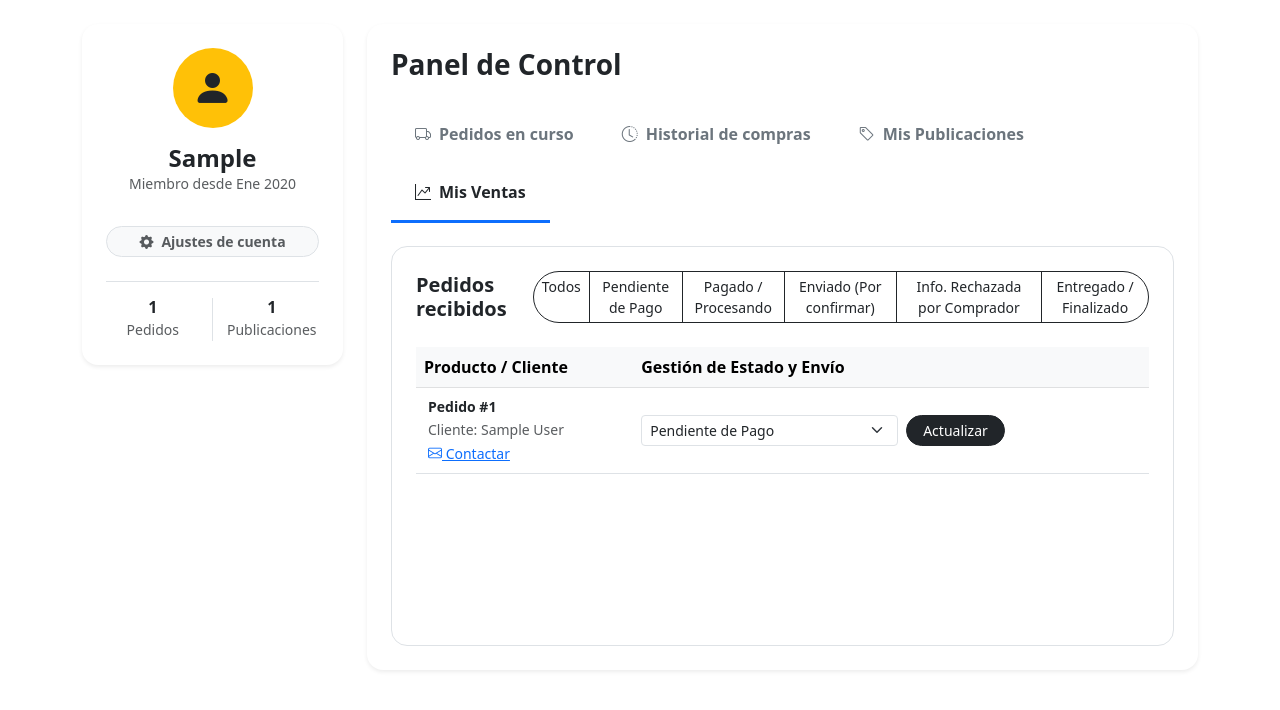
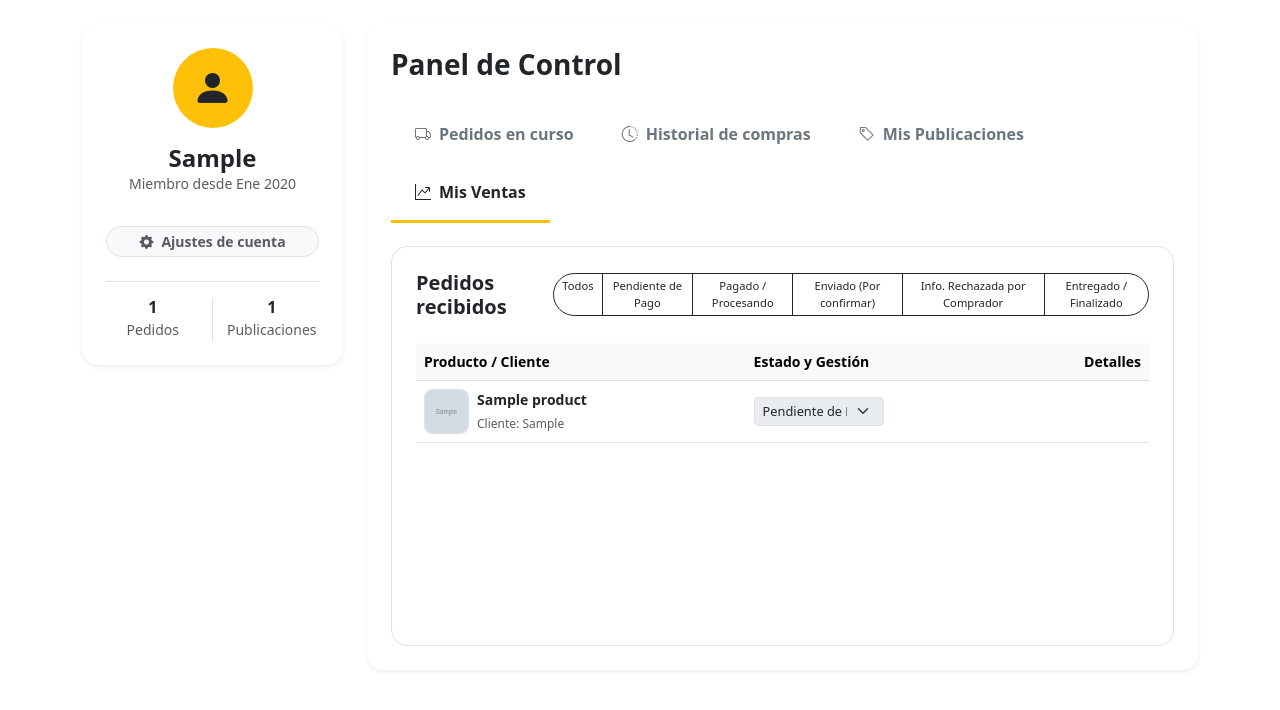
Before and after one commit to Fish-uz/Web-Ecomerce-Framazon, a Django app: page /profile/ in a window 1280 px wide, after a click on "Mis Ventas". Shown: the part 56-766 px from the top of the page. Run offline with Django 5.2, Linux system fonts and the light colour scheme; a user stored in the database is signed in; tables that the repository leaves empty hold one stand-in row (values such as "Sample post"); grey boxes marked "Sample" are stand-in pictures.

Commit message:
Mejora en el perfil del cliente, vendedor

```diff
--- a/shop/templates/shop/user/profile.html
+++ b/shop/templates/shop/user/profile.html
@@ -84,10 +84,9 @@
                                                 {% endif %}
                                             </td>
                                             <td>
-                                                {% if order.status == 'shipped' or order.status == 'info_rejected' %}
+                                                {% if order.status == 'shipped' or order.status == 'info_rejected' or order.status == 'delivered' %}
                                                     <div class="small">
                                                         <strong class="text-dark">{{ order.courier_name }}</strong><br>
-                                                        <span class="text-muted">Tlf: {{ order.courier_phone }}</span><br>
                                                         <span class="text-muted">Guía: {{ order.tracking_number }}</span><br>
                                                         {% if order.shipping_proof %}
                                                             <a href="{{ order.shipping_proof.url }}" target="_blank" class="text-warning fw-bold text-decoration-none small">
@@ -200,72 +199,101 @@
                             <div class="d-flex justify-content-between align-items-center mb-4">
                                 <h5 class="fw-bold mb-0">Pedidos recibidos</h5>
                                 <div class="btn-group">
-                                    <a href="?status=#gestionar-ventas" class="btn btn-outline-dark btn-sm rounded-start-pill">Todos</a>
+                                    <a href="?status=#gestionar-ventas" class="btn btn-outline-dark btn-sm rounded-start-pill text-xs">Todos</a>
                                     {% for code, name in status_choices %}
-                                        <a href="?status={{ code }}#gestionar-ventas" class="btn btn-outline-dark btn-sm {% if forloop.last %}rounded-end-pill{% endif %}">{{ name }}</a>
+                                        <a href="?status={{ code }}#gestionar-ventas" class="btn btn-outline-dark btn-sm {% if forloop.last %}rounded-end-pill{% endif %} text-xs">{{ name }}</a>
                                     {% endfor %}
                                 </div>
                             </div>
+
                             <div class="table-responsive">
                                 <table class="table align-middle">
-                                    <thead class="table-light">
+                                    <thead class="table-light small">
                                         <tr>
                                             <th>Producto / Cliente</th>
-                                            <th>Gestión de Estado y Envío</th>
+                                            <th>Estado y Gestión</th>
+                                            <th class="text-end">Detalles</th>
                                         </tr>
                                     </thead>
                                     <tbody>
                                         {% for order_obj in orders %}
-                                        <tr>
+                                        <tr class="border-bottom">
                                             <td>
                                                 <div class="d-flex align-items-center">
-                                                    <div class="ms-1 flex-grow-1">
-                                                        <span class="small fw-bold d-block">Pedido #{{ order_obj.id }}</span>
-                                                        <span class="text-muted small">Cliente: {{ order_obj.first_name }} {{ order_obj.last_name }}</span><br>
-                                                        <a href="mailto:{{ order_obj.email }}" class="text-primary small"><i class="bi bi-envelope"></i> Contactar</a>
+                                                    {% with first_item=order_obj.items.first %}
+                                                    <img src="{{ first_item.product.image.url }}" class="rounded-3 me-2 border" style="width: 45px; height: 45px; object-fit: cover;">
+                                                    <div class="flex-grow-1">
+                                                        <span class="small fw-bold d-block text-truncate" style="max-width: 150px;">{{ first_item.product.name }}</span>
+                                                        <span class="text-muted" style="font-size: 0.75rem;">Cliente: {{ order_obj.first_name }}</span>
                                                     </div>
+                                                    {% endwith %}
                                                 </div>
                                             </td>
                                             <td>
-                                                <form action="{% url 'shop:update_order_status' order_obj.id %}" method="post" enctype="multipart/form-data">
+                                                <form action="{% url 'shop:update_order_status' order_obj.id %}" method="post" enctype="multipart/form-data" class="d-flex align-items-center gap-2">
                                                     {% csrf_token %}
-                                                    <div class="row g-2 align-items-center">
-                                                        <div class="col-auto">
-                                                            <select name="status" class="form-select form-select-sm status-select" data-order-id="{{ order_obj.id }}">
+                                                    <select name="status" class="form-select form-select-sm status-select" data-order-id="{{ order_obj.id }}" style="width: 130px; font-size: 0.8rem;"
+                                                    {% if order_obj.buyer_confirmed_info %}disabled{% endif %}>
                                                         {% for code, name in status_choices %}
                                                             <option value="{{ code }}" {% if order_obj.status == code %}selected{% endif %}>{{ name }}</option>
                                                         {% endfor %}
                                                     </select>
+                                                    {% if not order_obj.buyer_confirmed_info %}
+                                                    <button type="submit" class="btn btn-sm btn-dark rounded-pill px-2" style="font-size: 0.75rem;">Actualizar</button>
+                                                    {% endif %}
+                                                </form>
+                                            </td>
+                                            <td class="text-end">
+                                                <button id="arrow-{{ order_obj.id }}" class="btn btn-light btn-sm border rounded-circle shadow-sm arrow-toggle"
+                                                        type="button" data-bs-toggle="collapse"
+                                                        data-bs-target="#shipping-fields-{{ order_obj.id }}"
+                                                        style="{% if order_obj.status != 'shipped' and order_obj.status != 'info_rejected' %}display: none;{% endif %}">
+                                                    <i class="bi bi-chevron-down"></i>
+                                                </button>
+                                            </td>
+                                        </tr>
+                                        <tr>
+                                            <td colspan="3" class="p-0 border-0">
+                                                <div id="shipping-fields-{{ order_obj.id }}" class="collapse {% if order_obj.status == 'shipped' or order_obj.status == 'info_rejected' %}show{% endif %}">
+                                                    <div class="p-3 bg-light border-start border-end border-bottom rounded-bottom-4 mx-2 mb-3 shipping-container" id="container-{{ order_obj.id }}">
+                                                        <form action="{% url 'shop:update_order_status' order_obj.id %}" method="post" enctype="multipart/form-data">
+                                                            {% csrf_token %}
+                                                            <input type="hidden" name="status" value="{{ order_obj.status }}">
+                                                            <div class="row g-2">
+                                                                <div class="col-md-4">
+                                                                    <label class="form-label mb-1 fw-bold small">Empresa *</label>
+                                                                    <input type="text" name="courier_name" class="form-control form-control-sm" placeholder="Ej: Zoom" value="{{ order_obj.courier_name|default:'' }}"
+                                                                    {% if order_obj.buyer_confirmed_info %}readonly{% endif %}>
                                                                 </div>
-
-                                                        <div id="shipping-fields-{{ order_obj.id }}" class="col-12 {% if order_obj.status != 'shipped' and order_obj.status != 'info_rejected' %}d-none{% endif %} mt-2">
-                                                            <div class="p-3 bg-light border rounded-3 small">
-                                                                <div class="row g-2">
-                                                                    <div class="col-md-6">
-                                                                        <label class="form-label mb-1 fw-bold">Empresa de Envío *</label>
-                                                                        <input type="text" name="courier_name" class="form-control form-control-sm" placeholder="Zoom, Tealca..." value="{{ order_obj.courier_name|default:'' }}">
+                                                                <div class="col-md-4">
+                                                                    <label class="form-label mb-1 fw-bold small">Nro. Guía *</label>
+                                                                    <input type="text" name="tracking_number" class="form-control form-control-sm" value="{{ order_obj.tracking_number|default:'' }}"
+                                                                    {% if order_obj.buyer_confirmed_info %}readonly{% endif %}>
                                                                 </div>
-                                                                    <div class="col-md-6">
-                                                                        <label class="form-label mb-1 fw-bold">Nro. Guía *</label>
-                                                                        <input type="text" name="tracking_number" class="form-control form-control-sm" value="{{ order_obj.tracking_number|default:'' }}">
+                                                                <div class="col-md-4">
+                                                                    <label class="form-label mb-1 fw-bold small">Foto Comprobante</label>
+                                                                    {% if order_obj.buyer_confirmed_info %}
+                                                                        <div class="text-success small"><i class="bi bi-check-circle-fill"></i> Comprobante guardado</div>
+                                                                    {% else %}
+                                                                        <input type="file" name="shipping_proof" class="form-control form-control-sm">
+                                                                        {% if order_obj.shipping_proof %}
+                                                                        <div class="text-muted" style="font-size: 0.7rem;">Ya existe: {{ order_obj.shipping_proof.name|truncatechars:15 }}</div>
+                                                                        {% endif %}
+                                                                    {% endif %}
                                                                 </div>
-                                                                    <div class="col-12">
-                                                                        <label class="form-label mb-1 fw-bold">Comprobante de Envío</label>
-                                                                        <input type="file" name="shipping_proof" class="form-control form-control-sm">
+                                                                {% if not order_obj.buyer_confirmed_info %}
+                                                                <div class="col-12 text-end mt-2">
+                                                                    <button type="submit" class="btn btn-warning btn-sm fw-bold rounded-pill px-3">Guardar Detalles de Envío</button>
+                                                                </div>
+                                                                {% endif %}
+                                                            </div>
+                                                        </form>
                                                     </div>
                                                 </div>
-                                                            </div>
-                                                        </div>
-
-                                                        <div class="col-auto">
-                                                            <button type="submit" class="btn btn-sm btn-dark rounded-pill px-3">Actualizar</button>
-                                                        </div>
-                                                    </div>
-                                                </form>
                                             </td>
                                         </tr>
                                         {% empty %}
-                                        <tr><td colspan="2" class="text-center py-5 text-muted">No hay ventas con este estatus.</td></tr>
+                                        <tr><td colspan="3" class="text-center py-5 text-muted">No hay ventas registradas.</td></tr>
                                         {% endfor %}
                                     </tbody>
                                 </table>
@@ -281,29 +309,44 @@
 
 <style>
     .nav-tabs .nav-link { color: #6c757d; border-bottom: 3px solid transparent !important; transition: 0.3s; }
-    .nav-tabs .nav-link.active { color: #212529 !important; border-bottom: 3px solid #0d6efd !important; background: none; }
-    .nav-tabs .nav-link:hover { color: #0d6efd; }
+    .nav-tabs .nav-link.active { color: #212529 !important; border-bottom: 3px solid #ffc107 !important; background: none; }
+    .nav-tabs .nav-link:hover { color: #ffc107; }
     .min-vh-50 { min-height: 50vh; }
     .btn-xs { padding: 2px 8px; font-size: 0.75rem; }
+    .text-xs { font-size: 0.7rem; }
 </style>
 
 <script>
     document.addEventListener("DOMContentLoaded", function() {
-        // Lógica de pestañas para que se mantengan al recargar
+        // Lógica de Tabs persistentes
         let hash = window.location.hash;
         if (hash) {
             let tab = document.querySelector(`button[data-bs-target="${hash}"]`);
             if (tab) tab.click();
         }
 
+        // Lógica para mostrar/ocultar flecha y contenedor según estatus
         document.querySelectorAll('.status-select').forEach(select => {
             select.addEventListener('change', function() {
-                const orderId = this.getAttribute('data-order-id');
-                const fields = document.getElementById(`shipping-fields-${orderId}`);
+                const orderId = this.dataset.orderId;
+                const container = document.getElementById(`container-${orderId}`);
+                const arrow = document.getElementById(`arrow-${orderId}`);
+                const collapseEl = document.getElementById(`shipping-fields-${orderId}`);
+
                 if (this.value === 'shipped' || this.value === 'info_rejected') {
-                    fields.classList.remove('d-none');
+                    // Mostrar flecha y abrir contenedor
+                    arrow.style.display = 'inline-block';
+                    if (container) container.style.display = 'block';
+
+                    if (!collapseEl.classList.contains('show')) {
+                        new bootstrap.Collapse(collapseEl).show();
+                    }
                 } else {
-                    fields.classList.add('d-none');
+                    // Ocultar flecha y cerrar contenedor
+                    arrow.style.display = 'none';
+                    if (collapseEl.classList.contains('show')) {
+                        new bootstrap.Collapse(collapseEl).hide();
+                    }
                 }
             });
         });
--- a/shop/views.py
+++ b/shop/views.py
@@ -93,11 +93,21 @@ def order_create(request):
     if request.method == 'POST':
         form = OrderCreateForm(request.POST)
         if form.is_valid():
+            # Validación extra de stock al momento de crear la orden
+            for item in cart:
+                if item['quantity'] > item['product'].stock:
+                    messages.error(request, f"El producto {item['product'].name} ya no tiene stock suficiente.")
+                    return redirect('shop:cart_detail')
+
             order = form.save(commit=False)
             order.user = request.user
             order.save()
             for item in cart:
                 OrderItem.objects.create(order=order, product=item['product'], price=item['price'], quantity=item['quantity'])
+                # Descontar stock
+                item['product'].stock -= item['quantity']
+                item['product'].save()
+
             cart.clear()
             return render(request, 'shop/order/created.html', {'order': order})
     else:
@@ -111,26 +121,23 @@ def my_orders(request):
 
 @login_required
 def user_profile(request):
-    # Variables originales para tus pestañas
     active_orders = Order.objects.filter(user=request.user).exclude(status__in=['delivered', 'canceled', 'completed'])
     order_history = Order.objects.filter(user=request.user)
     my_products = Product.objects.filter(vendedor=request.user)
     mis_ventas = OrderItem.objects.filter(product__vendedor=request.user).order_by('-id')
 
-    # Lógica de filtrado para la pestaña "Gestionar Ventas"
     status_filter = request.GET.get('status')
     orders_filtered = Order.objects.filter(items__product__vendedor=request.user).distinct()
 
     if status_filter:
         orders_filtered = orders_filtered.filter(status=status_filter)
 
-    # Un solo contexto con TODO para que no se pierda nada en el HTML
     context = {
         'active_orders': active_orders,
         'order_history': order_history,
         'my_products': my_products,
         'mis_ventas': mis_ventas,
-        'orders': orders_filtered, # Usamos esta para la tabla con filtros
+        'orders': orders_filtered,
         'status_choices': Order.STATUS_CHOICES
     }
     return render(request, 'shop/user/profile.html', context)
@@ -206,8 +213,11 @@ def product_edit(request, id):
         if form.is_valid() and formset.is_valid():
             product = form.save()
             formset.save()
-            if product.images.exists():
-                product.image = product.images.first().image
+
+            # Actualizar imagen principal si existe al menos una
+            first_img = product.images.first()
+            if first_img:
+                product.image = first_img.image
                 product.save()
 
             messages.success(request, 'Producto actualizado correctamente.')
@@ -232,16 +242,23 @@ def update_order_status(request, order_id):
         messages.error(request, "No tienes permiso para gestionar este pedido.")
         return redirect('shop:user_profile')
 
+    # BLOQUEO: Solo permitir edición si NO está enviado O si fue rechazado
+    if order.status == 'shipped':
+        messages.warning(request, "Los detalles ya han sido enviados. Solo podrá editar si el cliente declina la información.")
+        return redirect('/profile/#gestionar-ventas')
+
     new_status = request.POST.get('status')
     if new_status == 'shipped':
         order.status = 'shipped'
         order.courier_name = request.POST.get('courier_name')
         order.tracking_number = request.POST.get('tracking_number')
         order.courier_contact = request.POST.get('courier_contact')
+
         if 'shipping_proof' in request.FILES:
             order.shipping_proof = request.FILES['shipping_proof']
+
         order.save()
-        messages.success(request, "Información de envío actualizada.")
+        messages.success(request, "Información de envío guardada y bloqueada.")
     else:
         order.status = new_status
         order.save()
@@ -253,6 +270,7 @@ def update_order_status(request, order_id):
 def confirm_info(request, order_id):
     order = get_object_or_404(Order, id=order_id, user=request.user)
     order.buyer_confirmed_info = True
+    # Si el cliente confirma la info, podrías querer pasar el estado a 'delivered' automáticamente o esperar al finalize
     order.save()
     messages.success(request, "Has confirmado que recibiste la información de envío.")
     return redirect('shop:user_profile')
@@ -278,14 +296,13 @@ def finalize_order(request, order_id):
         comment = request.POST.get('comment')
 
         for item in order.items.all():
-            Review.objects.create(
+            Review.objects.get_or_create(
                 product=item.product,
                 user=request.user,
-                rating=rating,
-                comment=comment
+                defaults={'rating': rating, 'comment': comment}
             )
 
-        order.status = 'completed'
+        order.status = 'delivered' # O 'completed' según tus STATUS_CHOICES
         order.save()
         messages.success(request, "¡Pedido finalizado con éxito!")
     return redirect('shop:user_profile')
```
Also changed, not shown: shop/models.py (+24 -0 lines). Lines whose indentation alone changed are shown as unchanged.
